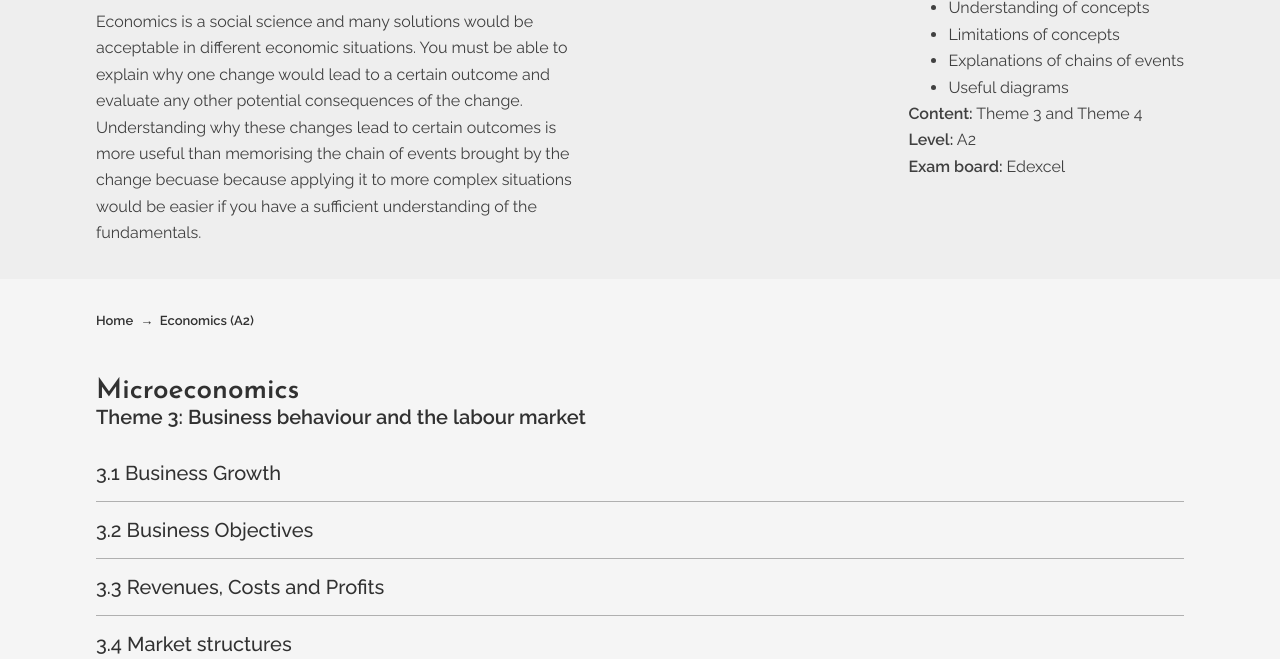
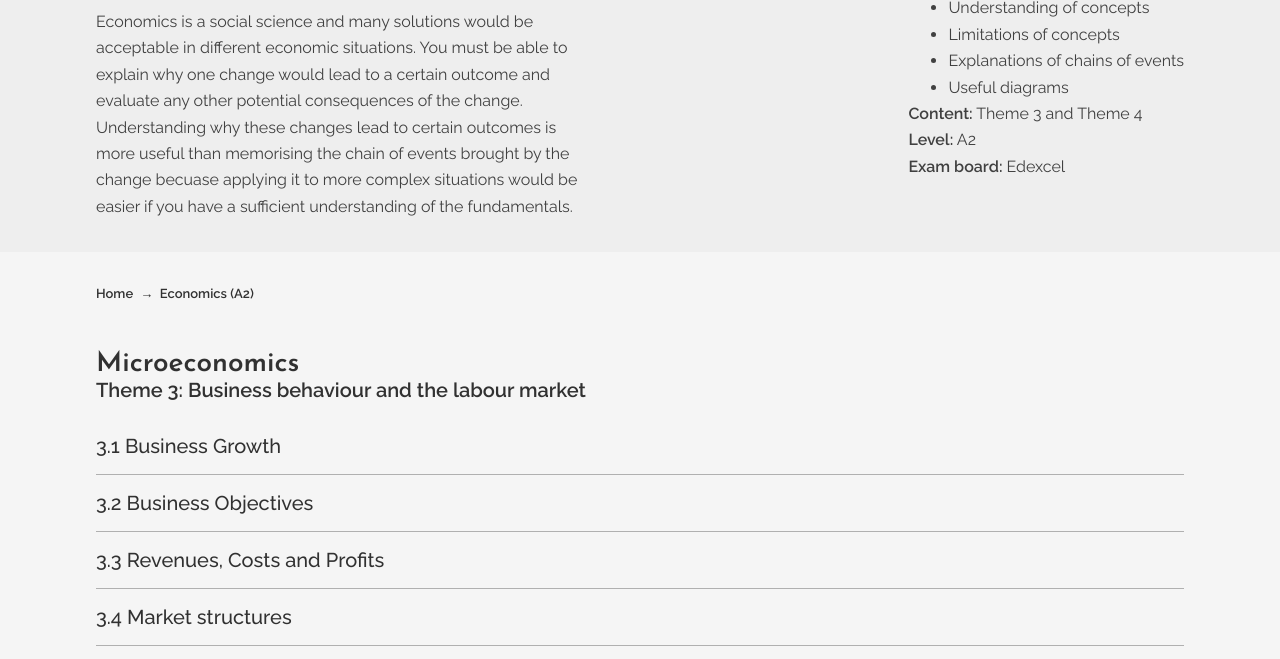
Before and after one commit to BerkayNesanir/a-level-revision-website, a plain HTML site: page pages/revision/economics/economics-a2.html in a window 1280 px wide. Shown: the part 131-790 px from the top of the page. Drawn offline with Linux system fonts and the light colour scheme.

Commit message:
fixed a typographical error

```diff
--- a/pages/revision/economics/economics-a2.html
+++ b/pages/revision/economics/economics-a2.html
@@ -23,7 +23,7 @@
       <section class="page-information">
         <section class="page-information-summary">
           <h2 class="page-information-subtitle">Economics (A2)</h2>
-          <p class="page-information-description">Economics is a social science and many solutions would be acceptable in different economic situations. You must be able to explain why one change would lead to a certain outcome and evaluate any other potential consequences of the change. Understanding why these changes lead to certain outcomes is more useful than memorising the chain of events brought by the change becuase because applying it to more complex situations would be easier if you have a sufficient understanding of the fundamentals.</p>
+          <p class="page-information-description">Economics is a social science and many solutions would be acceptable in different economic situations. You must be able to explain why one change would lead to a certain outcome and evaluate any other potential consequences of the change. Understanding why these changes lead to certain outcomes is more useful than memorising the chain of events brought by the change becuase applying it to more complex situations would be easier if you have a sufficient understanding of the fundamentals.</p>
         </section>
         <section class="page-information-details">
           <p class="page-information-detail"><span class="bold">What to expect:</span>
```
Also changed, not shown: pages/revision/economics/economics-as.html (+1 -1 lines).
